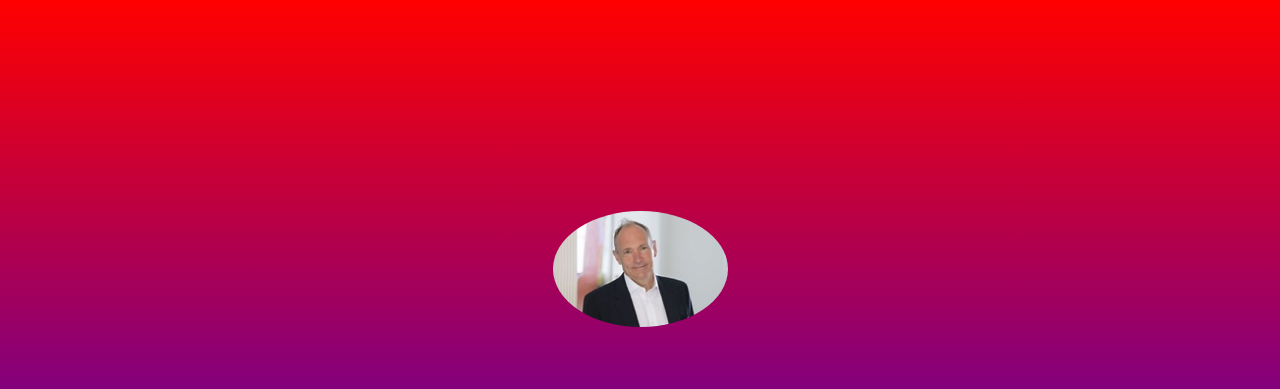
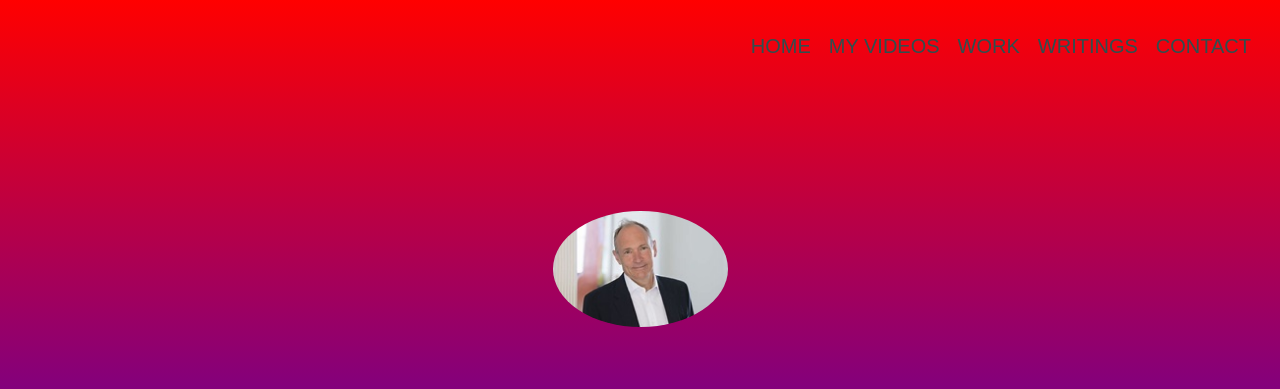
Before and after one commit to github9088106153/STBL, a plain HTML site: page index.html in a window 1280 px wide. Shown: the top 389 px of the page. Drawn offline with Linux system fonts and the light colour scheme.

Commit message:
Update index.html

```diff
--- a/index.html
+++ b/index.html
@@ -2,7 +2,15 @@
     <head>
         <title>Tim Berners-Lee</title>
         <link rel="stylesheet" href="style.css">
+        <link href="https://fonts.googleapis.com/css2?family=Atkinson+Hyperlegible:ital@1&display=swap" rel="stylesheet">
     <body>
+        <ul class="menu">
+        <li class="links">HOME</li>
+        <li class="links">MY VIDEOS</li>
+        <li class="links">WORK</li>
+        <li class="links">WRITINGS</li>
+        <li class="links">CONTACT</li>
+        </ul>
         <section id="welcome" class="parallax-container">
             <div class="parallax-inner">
                 <img src="STBL.jpeg" class="profile">
```
